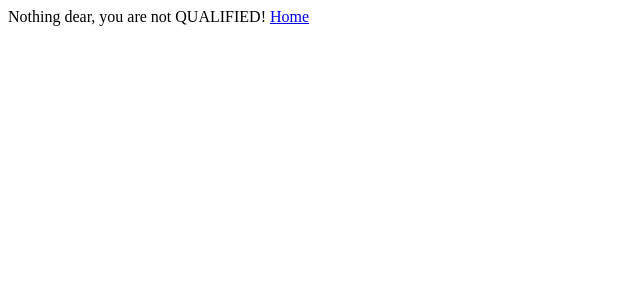
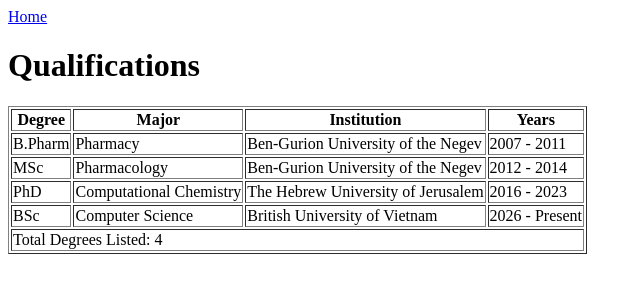
Before and after one commit to omriwolk/software_development-assignment_2, a plain HTML site: page firebase_projects/public/qualifications/index.html in a window 1280 px wide. Shown: the whole page, without its empty margins (0-642 px from the left). Drawn offline with Linux system fonts and the light colour scheme.

Commit message:
skills complete except pics

```diff
--- a/firebase_projects/public/qualifications/index.html
+++ b/firebase_projects/public/qualifications/index.html
@@ -1,3 +1,56 @@
-Nothing dear, you are not QUALIFIED!
+<a href="../index.html">Home</a>
 
-<a href="../index.html">Home</a>
+<!DOCTYPE html>
+<html lang="en">
+<head>
+    <meta charset="UTF-8">
+    <title>Qualifications</title>
+</head>
+<body>
+
+    <h1>Qualifications</h1>
+
+    <table border="1">
+        <thead>
+            <tr>
+                <th>Degree</th>
+                <th>Major</th>
+                <th>Institution</th>
+                <th>Years</th>
+            </tr>
+        </thead>
+        <tbody>
+            <tr>
+                <td>B.Pharm</td>
+                <td>Pharmacy</td>
+                <td>Ben-Gurion University of the Negev</td>
+                <td>2007 - 2011</td>
+            </tr>
+            <tr>
+                <td>MSc</td>
+                <td>Pharmacology</td>
+                <td>Ben-Gurion University of the Negev</td>
+                <td>2012 - 2014</td>
+            </tr>
+            <tr>
+                <td>PhD</td>
+                <td>Computational Chemistry</td>
+                <td>The Hebrew University of Jerusalem</td>
+                <td>2016 - 2023</td>
+            </tr>
+            <tr>
+                <td>BSc</td>
+                <td>Computer Science</td>
+                <td>British University of Vietnam</td>
+                <td>2026 - Present</td>
+            </tr>
+        </tbody>
+        <tfoot>
+            <tr>
+                <td colspan="4">Total Degrees Listed: 4</td>
+            </tr>
+        </tfoot>
+    </table>
+
+</body>
+</html>
--- a/firebase_projects/public/skills/index.html
+++ b/firebase_projects/public/skills/index.html
@@ -1,5 +1,71 @@
-I have a very particular set of skills
+<a href="../index.html">Home</a>
 
-<a href="../index.html">Home</a>
-<a href="page_1.html">Page 1</a>
-<a href="page_2.html">Page 2</a>
+<!DOCTYPE html>
+<html lang="en">
+<head>
+    <meta charset="UTF-8">
+    <meta name="viewport" content="width=device-width, initial-scale=1.0">
+    <title>Skills</title>
+    <link rel="stylesheet" href="skills.css">
+</head>
+<body>
+
+    <!-- Main Content -->
+    <main>
+
+        <section>
+            <h2>I Have a Very Particular Set of Skills</h2>
+            <p>
+                CSS (Cascading Style Sheets) controls the appearance and layout of web pages.
+                Developers use it to separate between content and design, in order to simplefy websites maintanense.
+            </p>
+            <p>
+                Below I demonstrate how CSS applies different styles to the same HTML page.
+                I chose examples for responsive design, layout techniques, and animations.
+            </p>
+        </section>
+
+        <!-- Example 1 -->
+        <section>
+            <h2>Example 1: Responsive Layout</h2>
+            <img src="images/layout.jpg" alt="Responsive layout example">
+            <p>
+                This example demonstrates how CSS creates a responsive layout.
+				The layout can adapt to different screen sizes, ensuring proper appearnce for both mobile and desktop devices.
+            </p>
+            <a href="page_1.html">View Example</a>
+        </section>
+
+        <!-- Example 2 -->
+        <section>
+            <h2>Example 2: Visual Styling</h2>
+            <img src="images/styling.jpg" alt="Visual styling example">
+            <p>
+                This example shows how CSS changes the webpage appearance by applying different
+				colors, fonts, spacing, and positioning.
+            </p>
+            <a href="page_2.html">View Example</a>
+        </section>
+
+        <!-- Example 3 -->
+        <section>
+            <h2>Example 3: Animation and Interaction</h2>
+            <img src="images/animation.jpg" alt="Animation example">
+            <p>
+                This example demonstrates how CSS animations and transitions enhance interactivity.
+                Animations capture user attention to the desired page or section.
+            </p>
+            <a href="page_1.html">View Example</a>
+        </section>
+
+    </main>
+
+    <!-- Footer -->
+    <footer>
+        <p>
+            Omri Wolk © 2026 All rights reserved
+        </p>
+    </footer>
+
+</body>
+</html>
```
